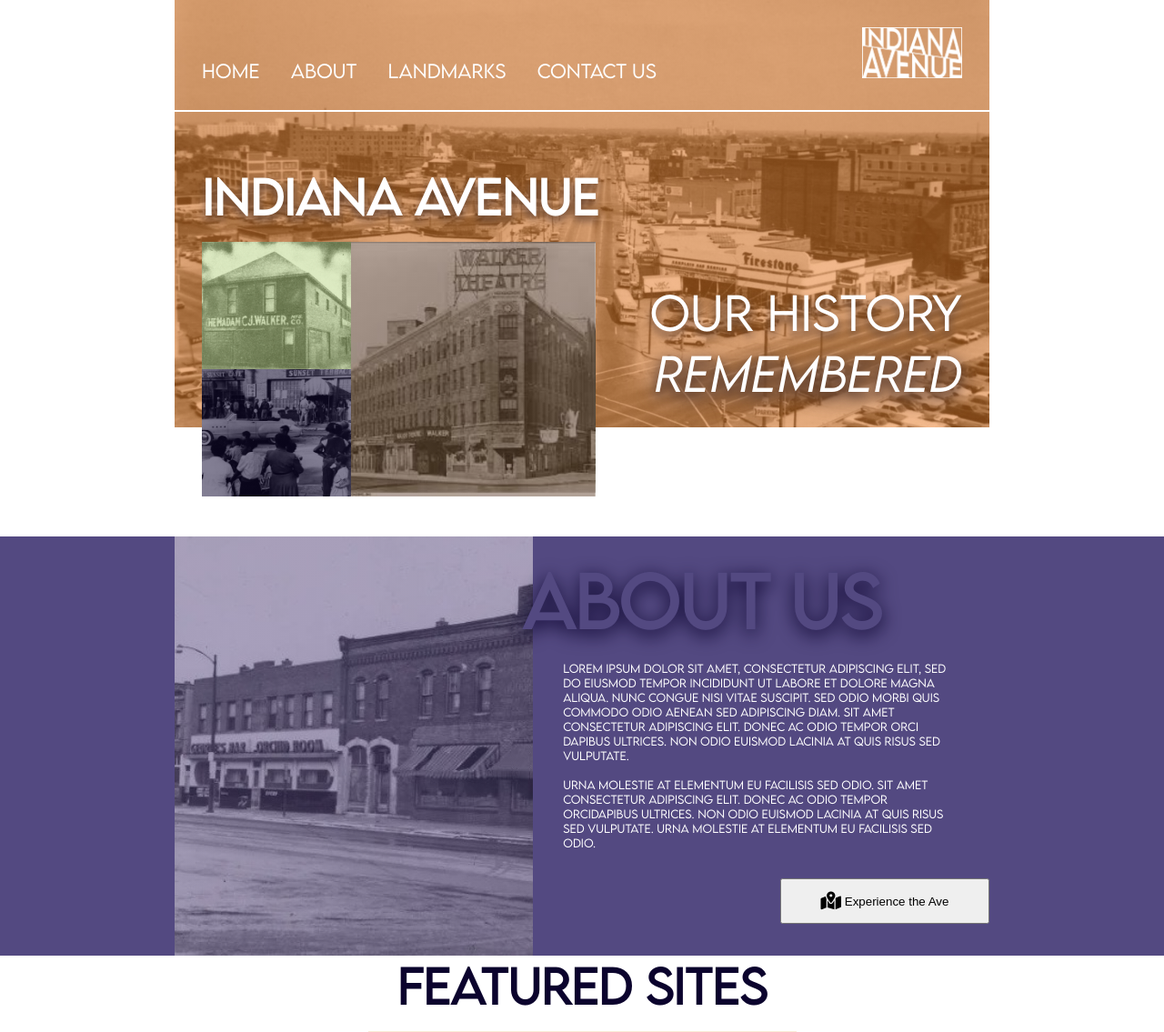
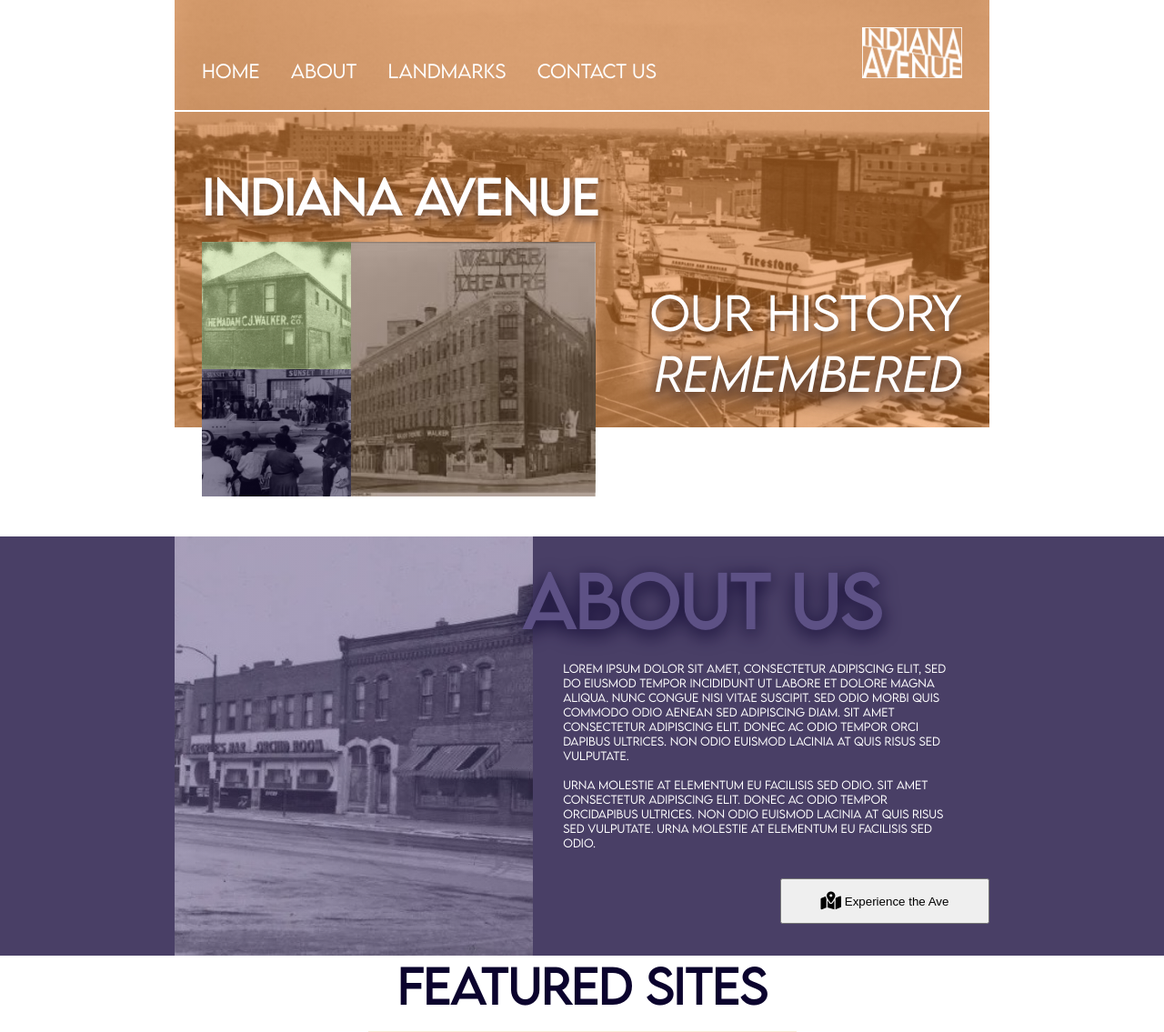
Before and after one commit to jbldwn/indiana_ave, a PHP site: page / in a window 1280 px wide. Shown: the top 1135 px of the page at 91% size. Run offline with PHP 8.4, Linux system fonts and the light colour scheme; some libraries are stand-ins or nearby versions.

Commit message:
updated about colors. fixed about link to jump to about every time.

```diff
--- a/includes/header.php
+++ b/includes/header.php
@@ -54,7 +54,7 @@ if (isset($_SESSION['login'])
             <nav>
                 <div class="links">
                     <a href="index.php">Home</a>
-                    <a href="index.php/#about">About</a>
+                    <a href="index.php#about">About</a>
                     <a href="landmarks.php">Landmarks</a>
                     <a href="contact.php">Contact Us</a>
                 </div>
--- a/includes/headerBLK.php
+++ b/includes/headerBLK.php
@@ -51,7 +51,7 @@ if (isset($_SESSION['login'])
         <nav>
             <div class="links">
                 <a href="index.php">Home</a>
-                <a href="index.php/#about">About</a>
+                <a href="index.php#about">About</a>
                 <a href="landmarks.php">Landmarks</a>
                 <a href="contact.php">Contact Us</a>
             </div>
--- a/www/css/styles.css
+++ b/www/css/styles.css
@@ -431,7 +431,7 @@ h1, h2, h3, h4, h5, h6, p {
 
 #about {
   width: 100%;
-  background-color: #534981; }
+  background-color: #493f66; }
   #about .about {
     display: flex;
     justify-content: space-between; }
@@ -447,7 +447,7 @@ h1, h2, h3, h4, h5, h6, p {
       margin: 20px 0 100px; }
       #about .about-con-header {
         margin-left: -30px;
-        color: #534981;
+        color: #5d5185;
         font-family: LM;
         font-size: 75px;
         filter: drop-shadow(0 5px 10px #0b032d); }
--- a/www/scss/_variables.scss
+++ b/www/scss/_variables.scss
@@ -1,7 +1,9 @@
 /*     Colors     */
 $drkBlu: rgb(11, 3, 45);
 $drkBluA: rgba(11, 3, 45, .5);
+$ltdrkBlu: rgb(73, 63, 102);
 $ltBlu: rgb(83, 73, 129);
+$ltltBlu: rgb(93, 81, 133);
 $ltBluA: rgba(83, 73, 129, .5);
 
 $eggshell: rgb(238, 241, 189);
--- a/www/scss/about.scss
+++ b/www/scss/about.scss
@@ -1,6 +1,6 @@
 #about{
     width: 100%;
-    background-color: $ltBlu;
+    background-color: $ltdrkBlu;
 
     .about{
         display: flex;
@@ -22,7 +22,7 @@
 
             &-header{
                 margin-left: -30px;
-                color: $ltBlu;
+                color: $ltltBlu;
                 font-family: LM;
                 font-size: 75px;
                 filter: drop-shadow(0 5px 10px $drkBlu);
```
